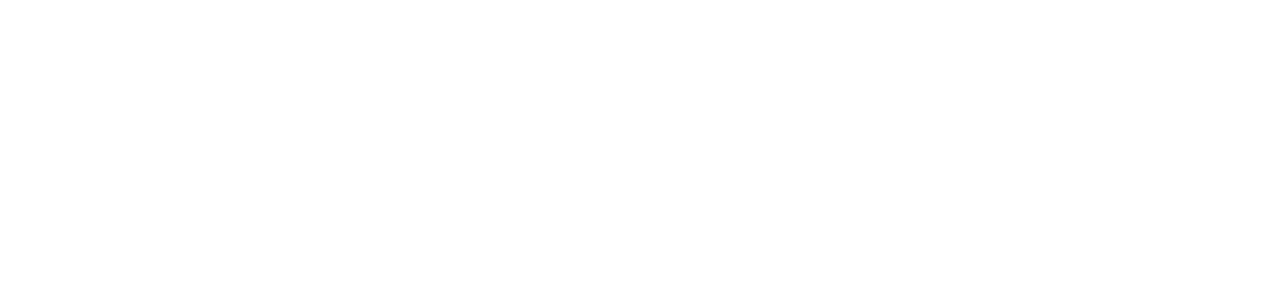
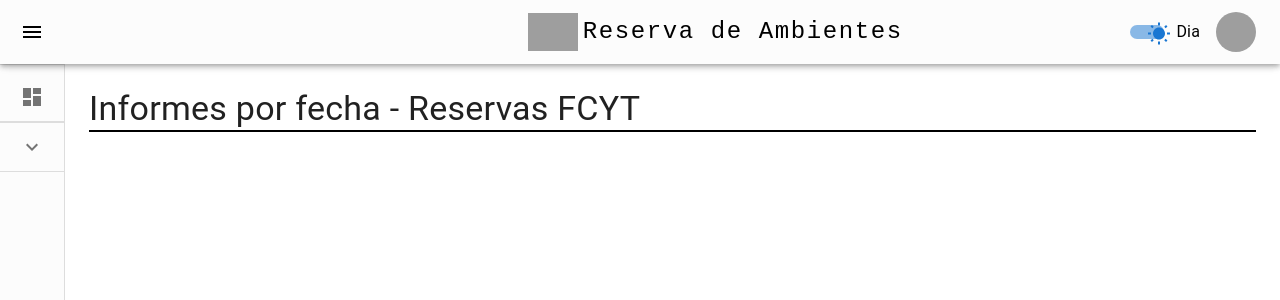
Before and after one commit to AdrianL824/Sis_AgendamiendoDeAulas, a React (Vite) app: page /admin/reportes in a window 1280 px wide. Before the commit this address had no page. Shown: the top 300 px of the page. Built offline with nearby package versions, Linux system fonts and the light colour scheme; grey boxes are pictures that could not be loaded.

Commit message:
add page reports

```diff
--- a/src/components/iu/admin/NavBar.jsx
+++ b/src/components/iu/admin/NavBar.jsx
@@ -11,12 +11,13 @@ import { CustomListItem } from "./items/CustomListItem";
 import DomainIcon from "@mui/icons-material/Domain";
 import ExpandMoreIcon from "@mui/icons-material/ExpandMore";
 import ExpandLessIcon from "@mui/icons-material/ExpandLess";
-import BorderColorIcon from '@mui/icons-material/BorderColor';
-import { useAuth0 } from '@auth0/auth0-react';
+import BorderColorIcon from "@mui/icons-material/BorderColor";
+import AssessmentIcon from "@mui/icons-material/Assessment";
+import { useAuth0 } from "@auth0/auth0-react";
 
 const NavBar = ({ open, mode }) => {
   const { user, isAuthenticated } = useAuth0();
-  const [role, setRole] = useState('Unknown Role');
+  const [role, setRole] = useState("Unknown Role");
 
   useEffect(() => {
     if (isAuthenticated && user) {
@@ -26,14 +27,14 @@ const NavBar = ({ open, mode }) => {
   }, [isAuthenticated, user]);
 
   const getRoleFromEmail = (email) => {
-    if (email.includes('admin')) {
-      return 'Admin';
-    } else if (email.includes('docente')) {
-      return 'Docente';
-    } else if (email.includes('auxiliar')) {
-      return 'Auxiliar';
+    if (email.includes("admin")) {
+      return "Admin";
+    } else if (email.includes("docente")) {
+      return "Docente";
+    } else if (email.includes("auxiliar")) {
+      return "Auxiliar";
     } else {
-      return 'Unknown Role';
+      return "Unknown Role";
     }
   };
 
@@ -57,6 +58,7 @@ const NavBar = ({ open, mode }) => {
   const [subMenu1Open, setSubMenu1Open] = useState(false);
   const [subMenu2Open, setSubMenu2Open] = useState(false);
   const [subMenu3Open, setSubMenu3Open] = useState(false);
+  const [subMenu4Open, setSubMenu4Open] = useState(false);
 
   const handleSubMenu1Click = () => {
     setSubMenu1Open(!subMenu1Open);
@@ -68,6 +70,10 @@ const NavBar = ({ open, mode }) => {
 
   const handleSubMenu3Click = () => {
     setSubMenu3Open(!subMenu3Open);
+  };
+
+  const handleSubMenu4Click = () => {
+    setSubMenu4Open(!subMenu4Open);
   };
 
   const handleLinkClick = (event) => {
@@ -116,7 +122,7 @@ const NavBar = ({ open, mode }) => {
           text="Inicio"
           icon={iconsList["Inicio"]}
           onClick={handleLinkClick}
-          style={{ display: role === 'Admin' ? 'block' : 'none' }}
+          style={{ display: role === "Admin" ? "block" : "none" }}
         />
         <Divider />
         <Divider />
@@ -136,7 +142,7 @@ const NavBar = ({ open, mode }) => {
           </List>
         )}
         <Divider />
-        {role === 'Admin' && (
+        {role === "Admin" && (
           <>
             <CustomListItem
               text="Registro"
@@ -170,6 +176,23 @@ const NavBar = ({ open, mode }) => {
               </List>
             )}
             <Divider />
+            <Divider />
+            <CustomListItem
+              text="Reportes"
+              icon={subMenu4Open ? <ExpandLessIcon /> : <ExpandMoreIcon />}
+              onClick={handleSubMenu4Click}
+            />
+            {subMenu4Open && (
+              <List>
+                <CustomListItem
+                  to="/Admin/Reportes"
+                  text="Informes"
+                  icon={<AssessmentIcon />}
+                  onClick={handleLinkClick}
+                />
+              </List>
+            )}
+            <Divider />
           </>
         )}
       </List>
--- a/src/hooks/Forms/Form_Periodo.jsx
+++ b/src/hooks/Forms/Form_Periodo.jsx
@@ -1,6 +1,13 @@
 import { useState, useEffect } from "react";
 import PropTypes from "prop-types";
-import { FormControl, TextField, CssBaseline, InputLabel, Select, MenuItem } from "@mui/material";
+import {
+  FormControl,
+  TextField,
+  CssBaseline,
+  InputLabel,
+  Select,
+  MenuItem,
+} from "@mui/material";
 import { putApi } from "../../api/api";
 import { Box, Button } from "@mui/material";
 
@@ -47,12 +54,19 @@ const Form_Periodo = ({ initialValues, onClose }) => {
     }
   };
 
-
   return (
     <Box sx={{ display: "flex", flexDirection: "column", height: "100%" }}>
       <CssBaseline />
       <form onSubmit={handleSubmit}>
-        <FormControl sx={{ width: "100%", flexGrow: 1, display: "flex", flexDirection: "column", justifyContent: "space-between" }}>
+        <FormControl
+          sx={{
+            width: "100%",
+            flexGrow: 1,
+            display: "flex",
+            flexDirection: "column",
+            justifyContent: "space-between",
+          }}
+        >
           <Box sx={{ mt: 0 }}>
             <TextField
               required
@@ -92,7 +106,7 @@ const Form_Periodo = ({ initialValues, onClose }) => {
           <Box sx={{ mt: 0 }}>
             <TextField
               required
-              label="Fecha Fin Examen"
+              label="Fecha Inicio Examen"
               variant="outlined"
               fullWidth
               name="date_e_i"
@@ -133,7 +147,11 @@ const Form_Periodo = ({ initialValues, onClose }) => {
         <Box sx={{ mt: 2 }}>
           <Button
             type="submit"
-            sx={{ width: "100%", borderRadius: "55px", boxShadow: "2px 2px 5px rgba(0, 0, 0, 0.9)" }}
+            sx={{
+              width: "100%",
+              borderRadius: "55px",
+              boxShadow: "2px 2px 5px rgba(0, 0, 0, 0.9)",
+            }}
             variant="solid"
             color="primary"
           >
--- /dev/null
+++ b/src/pages/Admin/Reports/Page.jsx
@@ -0,0 +1,28 @@
+import { Admin } from "../../../components/layout/admin/Admin";
+import { Grid, Typography } from "@mui/material";
+import { containerChartStyles } from "../Home/utils/HomeStyles";
+
+const Page_Reportes = () => {
+  const name = "Informes por fecha - Reservas FCYT";
+
+  return (
+    <Admin>
+      <Grid container spacing={2}>
+        <Grid item xs={12} md={12} lg={12}>
+          <Grid container style={containerChartStyles}>
+            <Grid item xs={12}>
+              <Typography
+                variant="h4"
+                sx={{ borderBottom: "2px solid black", width: "100%" }}
+              >
+                {name}
+              </Typography>
+            </Grid>
+          </Grid>
+        </Grid>
+      </Grid>
+    </Admin>
+  );
+};
+
+export default Page_Reportes;
--- a/src/routes/AppRouter.jsx
+++ b/src/routes/AppRouter.jsx
@@ -16,6 +16,7 @@ import Page_Reserva from "../pages/Admin/Reserva/Page";
 import Page_Periodo from "../pages/Admin/Periodo/Page";
 import Select_Aulas from "../hooks/Components/Select_Aulas";
 import PageAnuncios from "../pages/Client/Home/PageAnuncios";
+import Page_Reportes from "../pages/Admin/Reports/Page";
 
 export const AppRouter = () => {
   const authToken = Cookies.get("token");
@@ -34,6 +35,7 @@ export const AppRouter = () => {
         <Route path="/admin/reserva" element={<Page_Reserva />} />
         <Route path="/admin/periodo" element={<Page_Periodo />} />
         <Route path="/admin/select" element={<Select_Aulas />} />
+        <Route path="/admin/reportes" element={<Page_Reportes />} />
       </Routes>
     </Router>
   );
```
